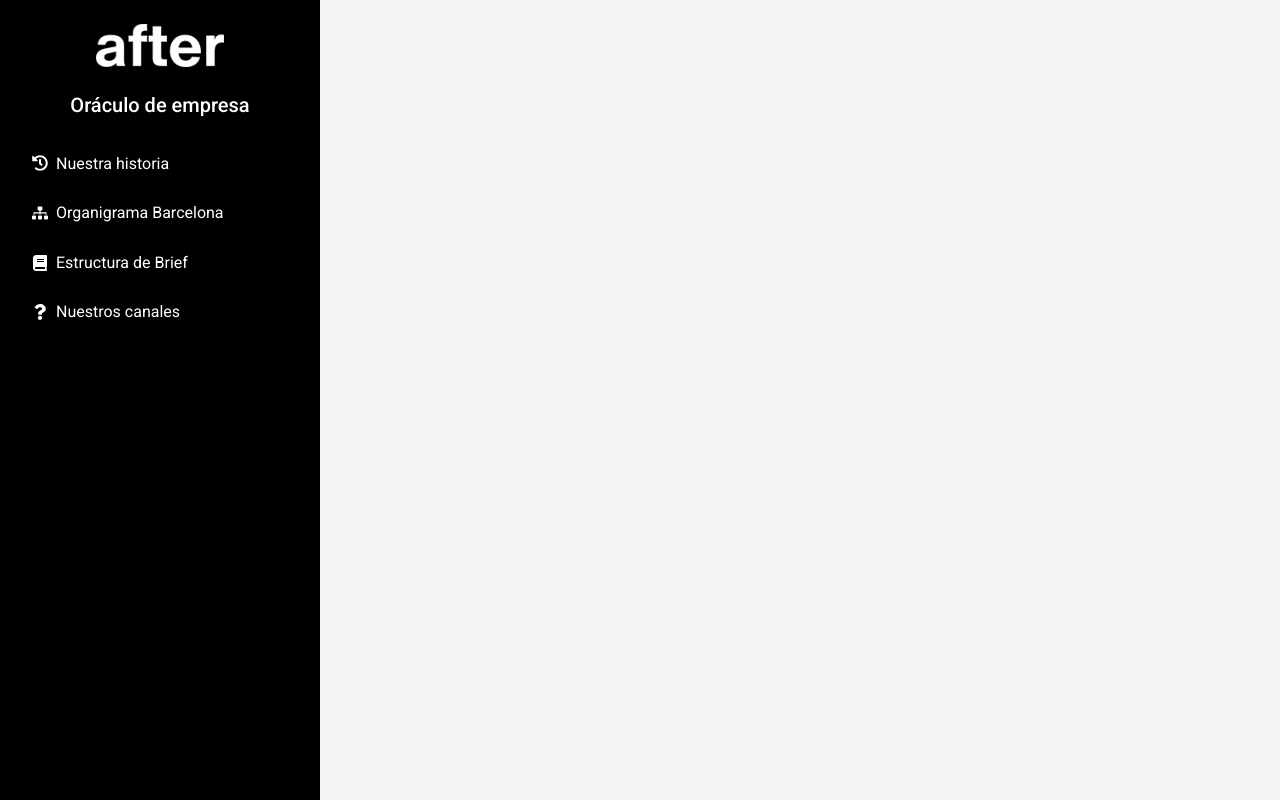
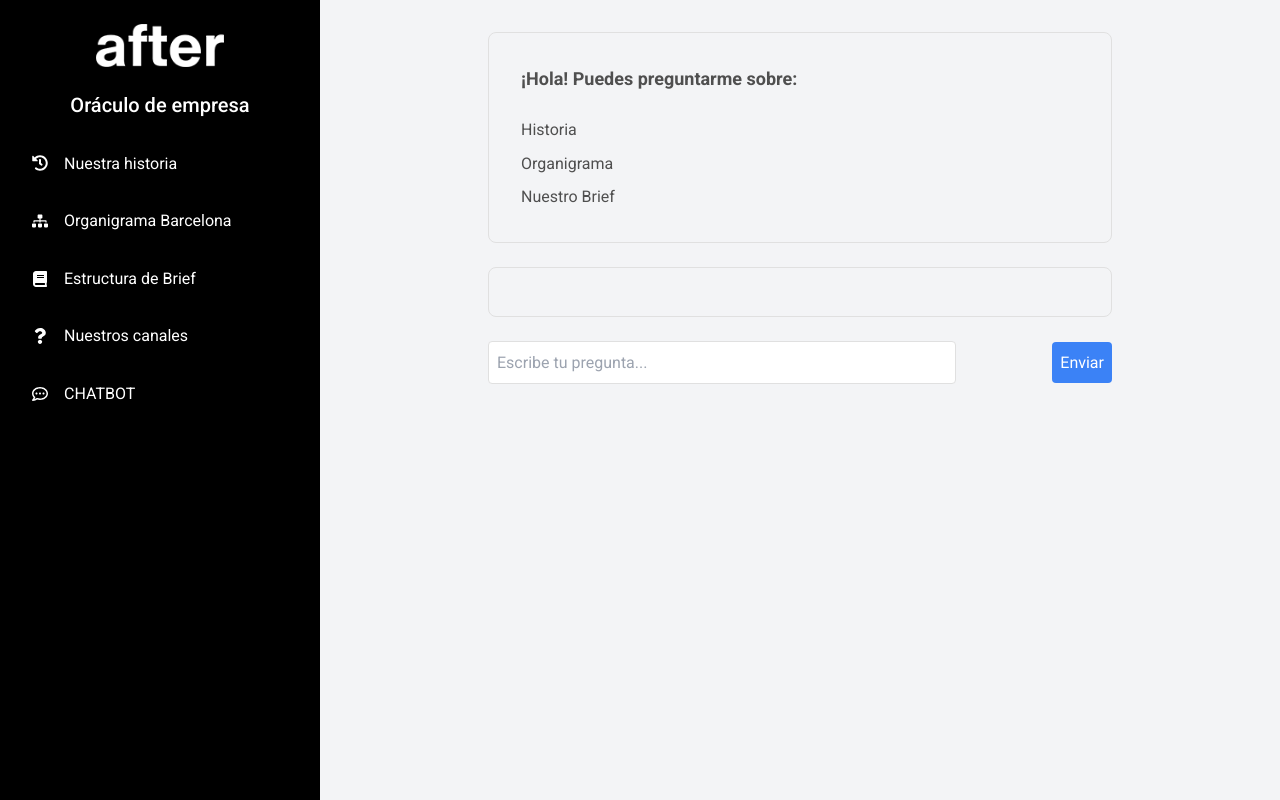
Before and after one commit to camiaguado/chatlou, a React (Create React App) app: page / in a window 1280 px wide. Built offline with nearby package versions, Linux system fonts and the light colour scheme.

Commit message:
chat after con modulo de chatbot

```diff
--- a/src/components/chat.js
+++ b/src/components/chat.js
@@ -1,7 +1,8 @@
 import React, { useEffect, useRef, useState } from "react";
 import { exampleMessages } from "./data";
-import { FaTwitter, FaLinkedin, FaInstagram, FaGlobe, FaEnvelope, FaBook, FaHistory, FaSitemap, FaQuestion } from 'react-icons/fa';
+import { FaTwitter, FaLinkedin, FaInstagram, FaGlobe, FaEnvelope, FaBook, FaHistory, FaSitemap, FaQuestion, FaRegCommentDots } from 'react-icons/fa';
 import logo from './after-logo.png'
+import { ChatTopics } from '../components/chatSection';
 
 export default function App() {
   const [messages, setMessages] = useState([]);
@@ -22,6 +23,8 @@ export default function App() {
     organigrama: <FaSitemap />,
     brief: <FaBook />,
     canales: <FaQuestion />,
+    chat: <FaRegCommentDots />,
+
     // Agrega otros íconos según las opciones que tengas
   };
 
@@ -58,7 +61,11 @@ export default function App() {
     if (buttonText === 'canales') {
       setMessages([{ text: 'Canales de After', type: 'social_links' }]);
       setPdfUrl(null);
-    } else {
+    } else if(buttonText === 'chat'){
+      setMessages([]); // Limpiar mensajes anteriores
+      setPdfUrl(null); // Asegurarse de que el componente PDF se oculte
+    }
+    else{
       const response = await fetchResponseFromServer(buttonText);
       if (response.type === 'iframe') {
         setPdfUrl(response.data);
@@ -91,7 +98,7 @@ export default function App() {
           {exampleMessages.map((message, index) => (
             <button
               key={index}
-              className="flex items-center gap-2 block w-full text-left text-white hover:bg-gray-800 focus:outline-none mb-2 p-2 rounded"
+              className="flex items-center gap-3 block w-full text-left text-white hover:bg-gray-800 focus:outline-none mb-3 p-2 rounded"
               onClick={() => handleButtonPress(message.topic)}
             >
               {optionIcons[message.topic]}
@@ -129,6 +136,9 @@ export default function App() {
               )}
             </div>
           ))}
+          {messages.length === 0 && !pdfUrl && (
+          <ChatTopics onSelectTopic={() => {}} onQuestionSelect={() => {}} />
+        )}
         </div>
       </div>
     </div>
--- /dev/null
+++ b/src/components/chatSection.js
@@ -0,0 +1,143 @@
+import React, { useState } from "react";
+
+export function ChatTopics() {
+    const [userInput, setUserInput] = useState('');
+    const [chatMessages, setChatMessages] = useState([]);
+    const [selectedTopic, setSelectedTopic] = useState(null);
+
+    const fetchData = async (url) => {
+        try {
+            const response = await fetch(url, {
+                method: 'GET',
+                headers: {
+                    'Accept': 'application/json',
+                },
+            });
+
+            if (!response.ok) {
+                throw new Error('Error al obtener respuesta del servidor');
+            }
+
+            return await response.json();
+        } catch (error) {
+            console.error(error);
+            return { type: 'error', data: 'Lo siento, hubo un error al obtener la respuesta.' };
+        }
+    };
+
+    const topicDataSources = {
+        'Historia': (input) => fetchData(`${process.env.REACT_APP_URL}/getHistory?query=${encodeURIComponent(input)}`),
+        'Organigrama': async (input) => {
+            if (input.startsWith('¿Cuál es el rol de')) {
+                const employeeName = input.replace('¿Cuál es el rol de ', '').replace('?', '');
+                return fetchData(`${process.env.REACT_APP_URL}/getRole?name=${encodeURIComponent(employeeName)}`);
+            } else if (input.startsWith('Dime quiénes conforman el equipo de')) {
+                const cityName = input.replace('Dime quiénes conforman el equipo de ', '').replace('?', '');
+                const respuesta = await fetchData(`${process.env.REACT_APP_URL}/getTeam?city=${encodeURIComponent(cityName)}`);
+                return respuesta.team;
+            }
+        },
+        'Nuestro Brief': (input) => fetchData(`${process.env.REACT_APP_URL}/getBrief?query=${encodeURIComponent(input)}`)
+    };
+
+    const handleSendClick = async () => {
+        if (userInput.trim() !== '') {
+            setChatMessages([...chatMessages, { type: 'user', text: userInput }]);
+
+            const dataSource = topicDataSources[selectedTopic];
+            if (dataSource) {
+                const response = await dataSource(userInput);
+
+                setChatMessages([...chatMessages, { type: 'user', text: userInput }, { type: 'bot', text: response.data || response }]);
+            }
+
+            setUserInput('');
+        }
+    };
+
+    const handleTopicClick = (topic) => {
+        setSelectedTopic(topic);
+        setChatMessages([]);
+    };
+
+    const topics = [
+        {
+            heading: 'Historia',
+            questions: []
+        },
+        {
+            heading: 'Organigrama',
+            questions: [
+                '¿Cuál es el rol de [nombre de empleado]?',
+                'Dime quiénes conforman el equipo de [Ciudad]'
+            ]
+        },
+        {
+            heading: 'Nuestro Brief',
+            questions: []
+        }
+    ];
+
+    return (
+        <div className="mx-auto max-w-2xl px-4">
+            <div className="rounded-lg border bg-background p-8">
+                <h1 className="mb-2 text-lg font-semibold">
+                    ¡Hola! Puedes preguntarme sobre:
+                </h1>
+                <div className="mt-4 flex flex-col items-start space-y-2">
+                    {topics.map((topic, index) => (
+                        <div key={index}>
+                            <button
+                                className="text-base focus:outline-none hover:underline"
+                                onClick={() => handleTopicClick(topic.heading)}
+                            >
+                                {topic.heading}
+                            </button>
+                            {selectedTopic === topic.heading && topic.questions.map((question, qIndex) => (
+                                <div key={qIndex} className="ml-4">
+                                    <button
+                                        className="text-sm focus:outline-none hover:underline"
+                                        onClick={() => setUserInput(question)}
+                                    >
+                                        {question}
+                                    </button>
+                                </div>
+                            ))}
+                        </div>
+                    ))}
+                </div>
+            </div>
+
+            {/* Renderizar mensajes del chat */}
+            <div className="mt-4 rounded-lg border p-4">
+                {chatMessages.map((message, index) => (
+                    <div key={index} className={`p-2 my-2 rounded-md ${message.type === 'user' ? 'bg-gray-300' : 'bg-green-500 text-white'}`}>
+                        {message.text}
+                    </div>
+                ))}
+            </div>
+
+            {/* Espacio de entrada al pie de página */}
+            <div className="mt-4 flex justify-between items-center">
+                <input
+                    type="text"
+                    value={userInput}
+                    onChange={e => setUserInput(e.target.value)}
+                    className="border rounded w-3/4 p-2"
+                    placeholder="Escribe tu pregunta..."
+                    onKeyDown={e => {
+                        if (e.key === 'Enter') {
+                            handleSendClick();
+                        }
+                    }}
+                />
+                <button
+                    onClick={handleSendClick}
+                    className="ml-4 bg-blue-500 text-white p-2 rounded"
+                >
+                    Enviar
+                </button>
+            </div>
+        </div>
+    );
+}
--- a/src/components/data.js
+++ b/src/components/data.js
@@ -19,5 +19,10 @@ export const exampleMessages = [
     heading: 'Nuestros canales',
     message: `¿Cuáles son los canales donde esta presente after? \n`,
     topic: 'canales'
+  },
+  {
+    heading: 'CHATBOT',
+    message: `¿Cuáles son los canales donde esta presente after? \n`,
+    topic: 'chat'
   }
 ]
```
Also changed, not shown: 1 other file (tests, documents, lock files or other folders).
